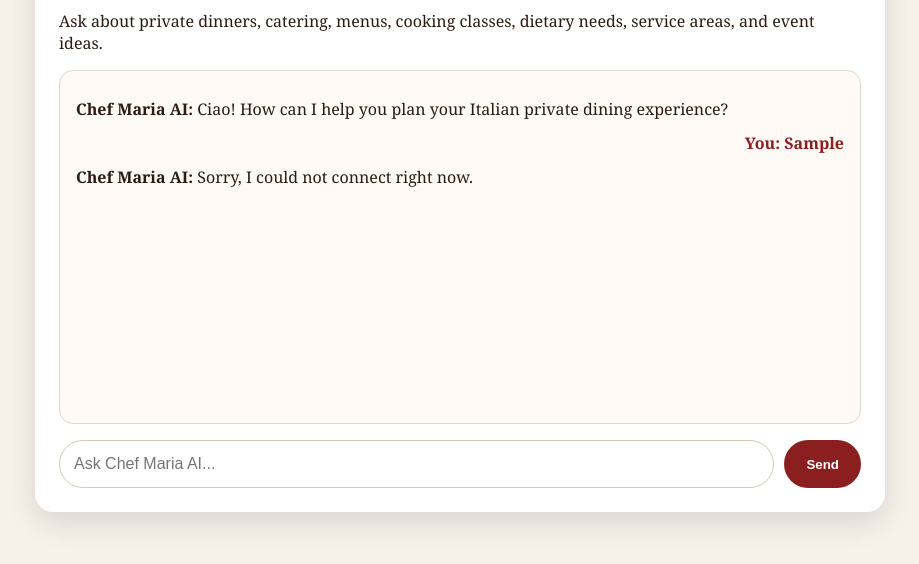
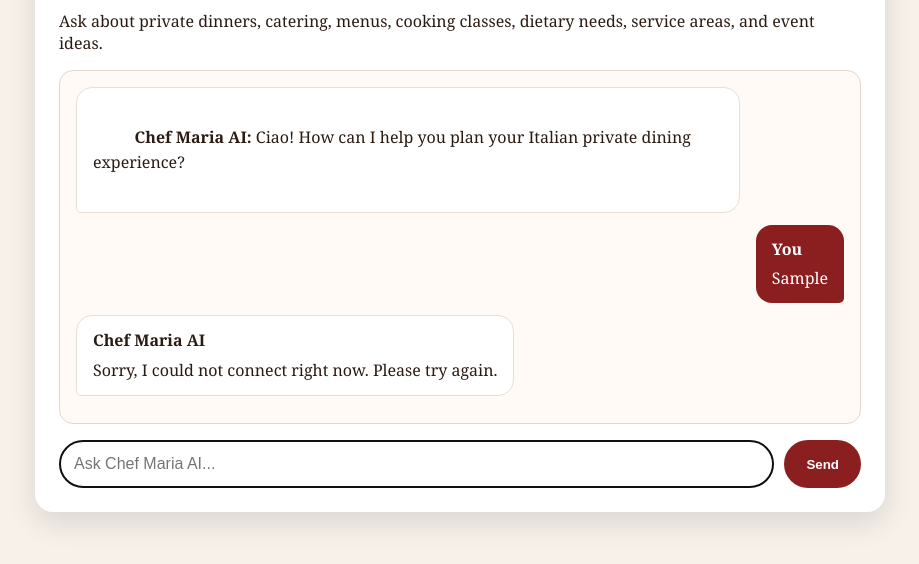
Before and after one commit to sergioquiroga1126/chef-maria-website, a website: page chat.html in a window 1280 px wide. Both pictures are taken after typing "Sample" into the empty fields and a click on the button "Send". Shown: the part 172-736 px from the top of the page, without its empty margins (180-1099 px from the left). Drawn offline with Linux system fonts and the light colour scheme; no server answers.

Commit message:
Improve Chef Maria chat display

```diff
--- a/chat.html
+++ b/chat.html
@@ -40,21 +40,43 @@
       padding: 16px;
       background: #fffaf5;
       margin-bottom: 16px;
+      display: flex;
+      flex-direction: column;
+      gap: 12px;
     }
 
     .msg {
-      margin: 10px 0;
-      line-height: 1.5;
+      max-width: 82%;
+      padding: 12px 16px;
+      border-radius: 16px;
+      line-height: 1.55;
+      white-space: pre-wrap;
+      word-wrap: break-word;
     }
 
     .user {
-      text-align: right;
-      color: #8b1e1e;
-      font-weight: bold;
+      align-self: flex-end;
+      background: #8b1e1e;
+      color: white;
+      border-bottom-right-radius: 5px;
     }
 
     .bot {
-      text-align: left;
+      align-self: flex-start;
+      background: white;
+      border: 1px solid #eadfd5;
+      border-bottom-left-radius: 5px;
+    }
+
+    .speaker {
+      display: block;
+      font-weight: bold;
+      margin-bottom: 5px;
+    }
+
+    button:disabled {
+      opacity: 0.6;
+      cursor: not-allowed;
     }
 
     .input-row {
@@ -113,50 +135,117 @@
 
   <script>
     let chatHistory = [];
+    let sending = false;
+
+    function cleanBotText(text) {
+      return String(text || "")
+        .replace(/\\\*\\\*/g, "")
+        .replace(/\*\*/g, "")
+        .replace(/\\@/g, "@")
+        .trim();
+    }
+
+    function addMessage(role, text, id = "") {
+      const messages = document.getElementById("messages");
+
+      const box = document.createElement("div");
+      box.className = `msg ${role}`;
+      if (id) box.id = id;
+
+      const speaker = document.createElement("span");
+      speaker.className = "speaker";
+      speaker.textContent =
+        role === "user" ? "You" : "Chef Maria AI";
+
+      const content = document.createElement("span");
+      content.textContent =
+        role === "bot" ? cleanBotText(text) : text;
+
+      box.appendChild(speaker);
+      box.appendChild(content);
+      messages.appendChild(box);
+
+      messages.scrollTop = messages.scrollHeight;
+      return box;
+    }
 
     async function sendMessage() {
+      if (sending) return;
+
       const input = document.getElementById("question");
-      const messages = document.getElementById("messages");
+      const button = document.querySelector(".input-row button");
       const question = input.value.trim();
 
       if (!question) return;
 
-      messages.innerHTML += `<div class="msg user">You: ${question}</div>`;
+      sending = true;
+      button.disabled = true;
+      input.disabled = true;
+
+      addMessage("user", question);
       input.value = "";
 
-      messages.innerHTML += `<div class="msg bot" id="thinking"><strong>Chef Maria AI:</strong> Thinking...</div>`;
-      messages.scrollTop = messages.scrollHeight;
+      const thinking = addMessage(
+        "bot",
+        "Thinking...",
+        "thinking"
+      );
 
       try {
         const res = await fetch("/api/chat", {
           method: "POST",
-          headers: { "Content-Type": "application/json" },
+          headers: {
+            "Content-Type": "application/json"
+          },
           body: JSON.stringify({
             message: question,
             history: chatHistory
           })
         });
 
+        if (!res.ok) {
+          throw new Error(`HTTP ${res.status}`);
+        }
+
         const data = await res.json();
 
-        document.getElementById("thinking").remove();
+        thinking.remove();
+        addMessage("bot", data.answer);
 
-        messages.innerHTML += `<div class="msg bot"><strong>Chef Maria AI:</strong> ${data.answer}</div>`;
-        messages.scrollTop = messages.scrollHeight;
+        chatHistory.push({
+          role: "user",
+          content: question
+        });
 
-        chatHistory.push({ role: "user", content: question });
-        chatHistory.push({ role: "assistant", content: data.answer });
+        chatHistory.push({
+          role: "assistant",
+          content: data.answer
+        });
+
         chatHistory = chatHistory.slice(-80);
 
       } catch (err) {
-        document.getElementById("thinking").remove();
-        messages.innerHTML += `<div class="msg bot"><strong>Chef Maria AI:</strong> Sorry, I could not connect right now.</div>`;
+        thinking.remove();
+
+        addMessage(
+          "bot",
+          "Sorry, I could not connect right now. Please try again."
+        );
+      } finally {
+        sending = false;
+        button.disabled = false;
+        input.disabled = false;
+        input.focus();
       }
     }
 
-    document.getElementById("question").addEventListener("keydown", function(e) {
-      if (e.key === "Enter") sendMessage();
-    });
+    document
+      .getElementById("question")
+      .addEventListener("keydown", function(e) {
+        if (e.key === "Enter") {
+          sendMessage();
+        }
+      });
   </script>
 </body>
 </html>
```
